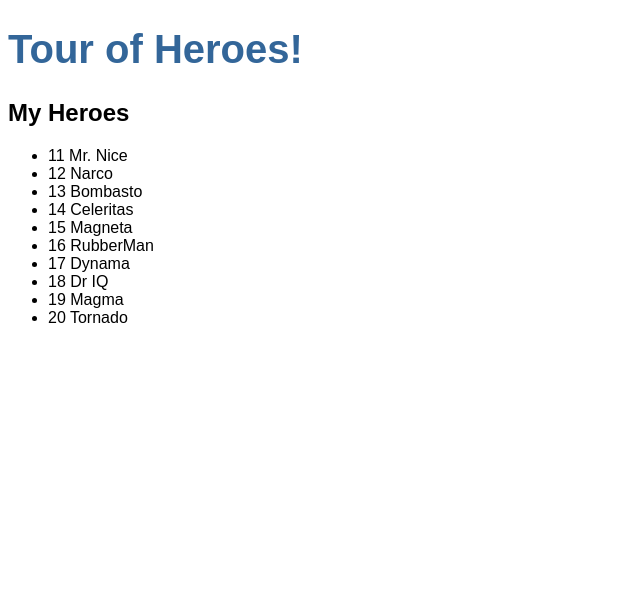
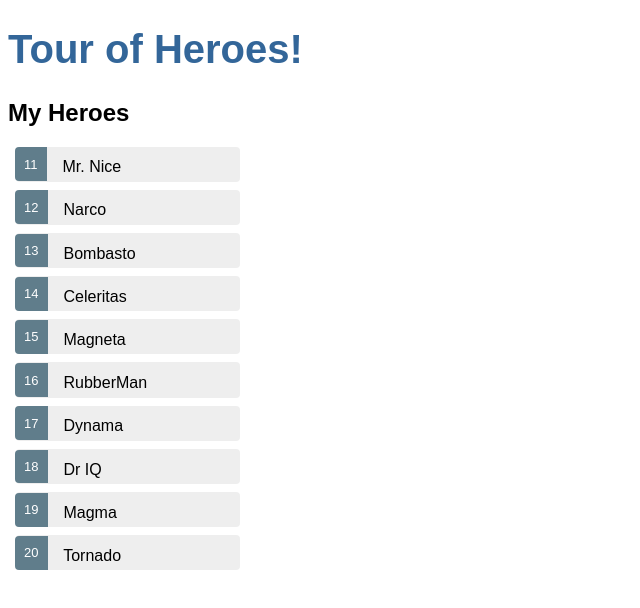
Before and after one commit to Flo-Leroux/angular-tour-of-heroes, an Angular app: page / in a window 1280 px wide. Shown: the top 608 px of the page, without its empty margins (0-640 px from the left). Built offline with nearby package versions, Linux system fonts and the light colour scheme.

Commit message:
Add CSS for list

```diff
--- a/src/app/heroes/heroes.component.css
+++ b/src/app/heroes/heroes.component.css
@@ -0,0 +1,55 @@
+/* HeroesComponent's private CSs styles */
+
+.selected {
+    background-color: #CFD8DC !important;
+    color: white;
+}
+
+.heroes {
+    margin: 0 0 2m 0;
+    list-style-type: none;
+    padding: 0;
+    width: 15em;
+}
+
+.heroes li {
+    cursor: pointer;
+    position: relative;
+    left: 0;
+    background-color: #EEE;
+    margin: .5em;
+    padding: .3em 0;
+    height: 1.6em;
+    border-radius: 4px;
+}
+
+.heroes li.selected:hover {
+    background-color: #BBD8DC !important;
+    color: white;
+}
+
+.heroes li:hover {
+    color: #607D8B;
+    background-color: #DDD;
+    left: .1em;
+}
+
+.heroes .text {
+    position: relative;
+    top: -3px;
+}
+
+.heroes .badge {
+    display: inline-block;
+    font-size: small;
+    color: white;
+    padding: .8em .7em 0 .7em;
+    background-color: #607D8B;
+    line-height: 1em;
+    position: relative;
+    left: -1px;
+    top: -4px;
+    height: 1.8em;
+    margin-right: .8em;
+    border-radius: 4px 0 0 4px;
+}
--- a/src/app/heroes/heroes.component.html
+++ b/src/app/heroes/heroes.component.html
@@ -1,7 +1,7 @@
 <h2> My Heroes </h2>
 
 <ul class="heroes">
-  <li *ngFor="let hero of heroes" (click)="onSelect(hero)">
+  <li *ngFor="let hero of heroes" (click)="onSelect(hero)" [class.selected]="hero === selectedHero">
     <span class="badge"> {{ hero.id }} </span> {{hero.name}}
   </li>
 </ul>
```
